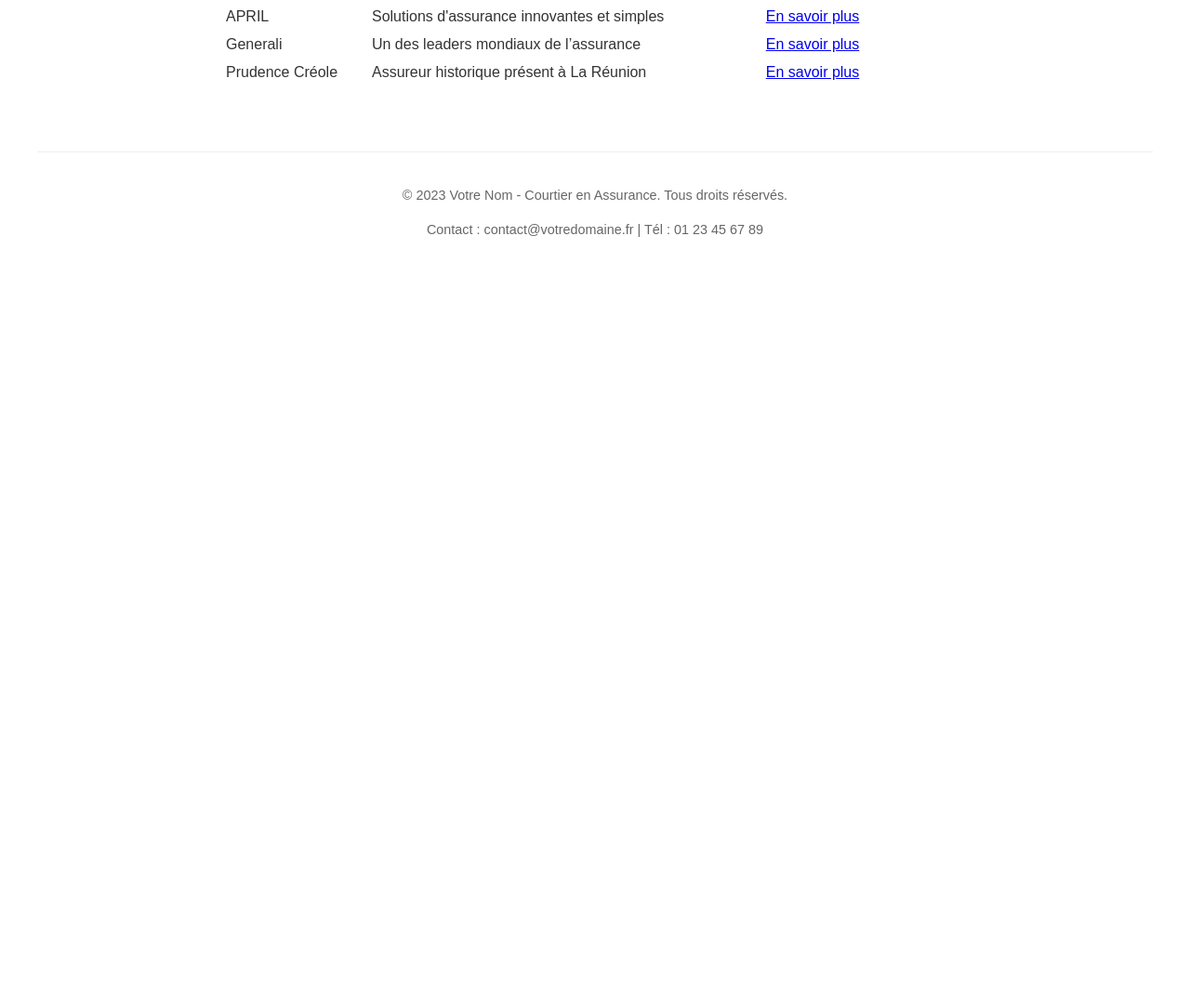
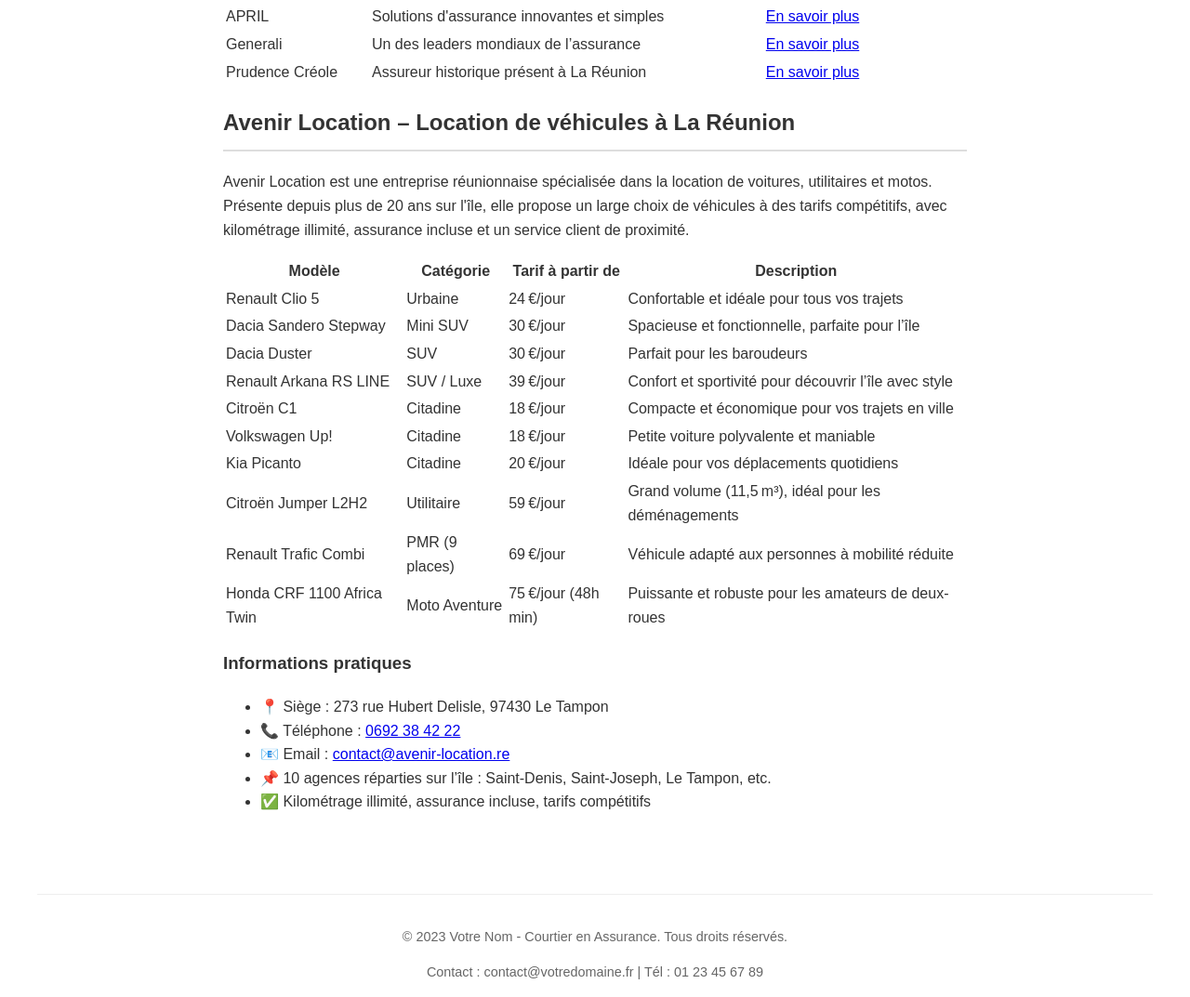
Before and after one commit to loic1prime974/chatbotavenirassur, a plain HTML site: page index.html in a window 1280 px wide. Shown: the part 2154-3227 px from the top of the page at 93% size. Before the commit the page ends 2447 px from the top, so only its background shows below. Drawn offline with Linux system fonts and the light colour scheme.

Commit message:
add location bloc

```diff
--- a/index.html
+++ b/index.html
@@ -116,7 +116,6 @@
                <div class="partners-container">
               <h2>Nos Partenaires Assureurs</h2>
               <p>Nous travaillons avec les meilleurs assureurs pour vous proposer des solutions adaptées à vos besoins :</p>
-
               <table class="partners-table">
                 <thead>
                   <tr>
@@ -193,6 +192,100 @@
                   </tr>
                 </tbody>
               </table>
+
+              <div class="avenir-location-container">
+  <h2>Avenir Location – Location de véhicules à La Réunion</h2>
+  <p>
+    Avenir Location est une entreprise réunionnaise spécialisée dans la location de voitures, utilitaires et motos.
+    Présente depuis plus de 20 ans sur l'île, elle propose un large choix de véhicules à des tarifs compétitifs, avec
+    kilométrage illimité, assurance incluse et un service client de proximité.
+  </p>
+
+  <table class="avenir-location-table">
+    <thead>
+      <tr>
+        <th>Modèle</th>
+        <th>Catégorie</th>
+        <th>Tarif à partir de</th>
+        <th>Description</th>
+      </tr>
+    </thead>
+    <tbody>
+      <tr>
+        <td>Renault Clio 5</td>
+        <td>Urbaine</td>
+        <td>24 €/jour</td>
+        <td>Confortable et idéale pour tous vos trajets</td>
+      </tr>
+      <tr>
+        <td>Dacia Sandero Stepway</td>
+        <td>Mini SUV</td>
+        <td>30 €/jour</td>
+        <td>Spacieuse et fonctionnelle, parfaite pour l’île</td>
+      </tr>
+      <tr>
+        <td>Dacia Duster</td>
+        <td>SUV</td>
+        <td>30 €/jour</td>
+        <td>Parfait pour les baroudeurs</td>
+      </tr>
+      <tr>
+        <td>Renault Arkana RS LINE</td>
+        <td>SUV / Luxe</td>
+        <td>39 €/jour</td>
+        <td>Confort et sportivité pour découvrir l’île avec style</td>
+      </tr>
+      <tr>
+        <td>Citroën C1</td>
+        <td>Citadine</td>
+        <td>18 €/jour</td>
+        <td>Compacte et économique pour vos trajets en ville</td>
+      </tr>
+      <tr>
+        <td>Volkswagen Up!</td>
+        <td>Citadine</td>
+        <td>18 €/jour</td>
+        <td>Petite voiture polyvalente et maniable</td>
+      </tr>
+      <tr>
+        <td>Kia Picanto</td>
+        <td>Citadine</td>
+        <td>20 €/jour</td>
+        <td>Idéale pour vos déplacements quotidiens</td>
+      </tr>
+      <tr>
+        <td>Citroën Jumper L2H2</td>
+        <td>Utilitaire</td>
+        <td>59 €/jour</td>
+        <td>Grand volume (11,5 m³), idéal pour les déménagements</td>
+      </tr>
+      <tr>
+        <td>Renault Trafic Combi</td>
+        <td>PMR (9 places)</td>
+        <td>69 €/jour</td>
+        <td>Véhicule adapté aux personnes à mobilité réduite</td>
+      </tr>
+      <tr>
+        <td>Honda CRF 1100 Africa Twin</td>
+        <td>Moto Aventure</td>
+        <td>75 €/jour (48h min)</td>
+        <td>Puissante et robuste pour les amateurs de deux-roues</td>
+      </tr>
+    </tbody>
+  </table>
+
+  <h3>Informations pratiques</h3>
+  <ul>
+    <li>📍 Siège : 273 rue Hubert Delisle, 97430 Le Tampon</li>
+    <li>📞 Téléphone : <a href="tel:+262692384222">0692 38 42 22</a></li>
+    <li>📧 Email : <a href="mailto:contact@avenir-location.re">contact@avenir-location.re</a></li>
+    <li>📌 10 agences réparties sur l’île : Saint-Denis, Saint-Joseph, Le Tampon, etc.</li>
+    <li>✅ Kilométrage illimité, assurance incluse, tarifs compétitifs</li>
+  </ul>
+</div>
+
+
+
             </div>
 
             </div>
```
